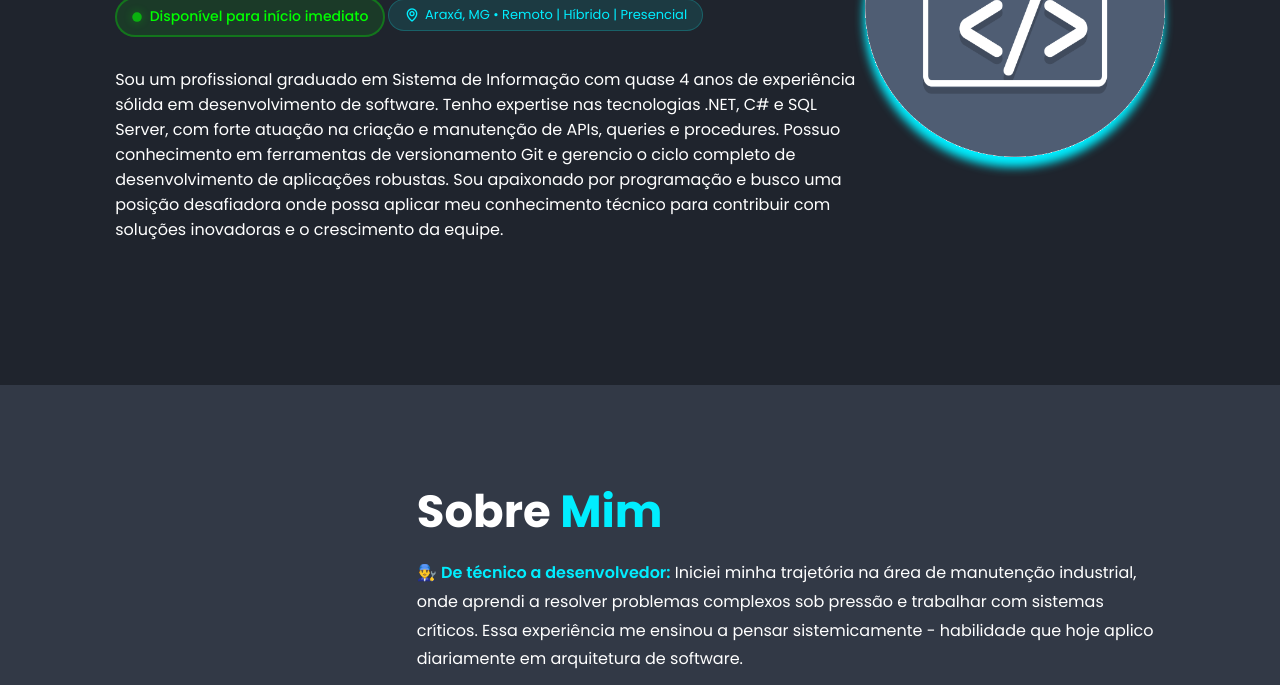
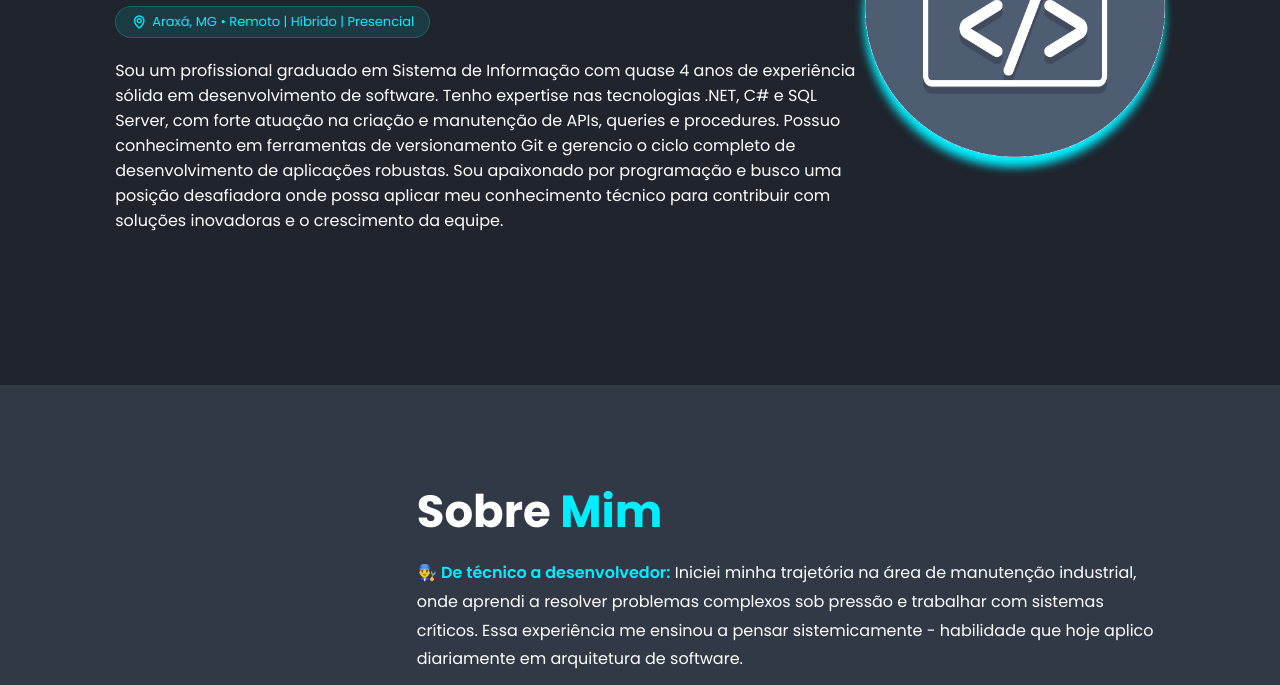
Before and after one commit to brunogoncalves99/devbrunogoncalves, a plain HTML site: page index.html in a window 1280 px wide. Shown: the part 415-1100 px from the top of the page. Drawn offline with nearby package versions, Linux system fonts and the light colour scheme.

Commit message:
melhoria

```diff
--- a/index.html
+++ b/index.html
@@ -65,10 +65,6 @@
             <h3>E eu sou um <span>Desenvolvedor .NET</span></h3>
 
             <div class="status-container">
-                <div class="status-badge">
-                    <span class="status-dot"></span>
-                    <span class="status-text">Disponível para início imediato</span>
-                </div>
                 <div class="work-preferences">
                     <i class='bx bx-map'></i>
                     <span>Araxá, MG • Remoto | Híbrido | Presencial</span>
```
